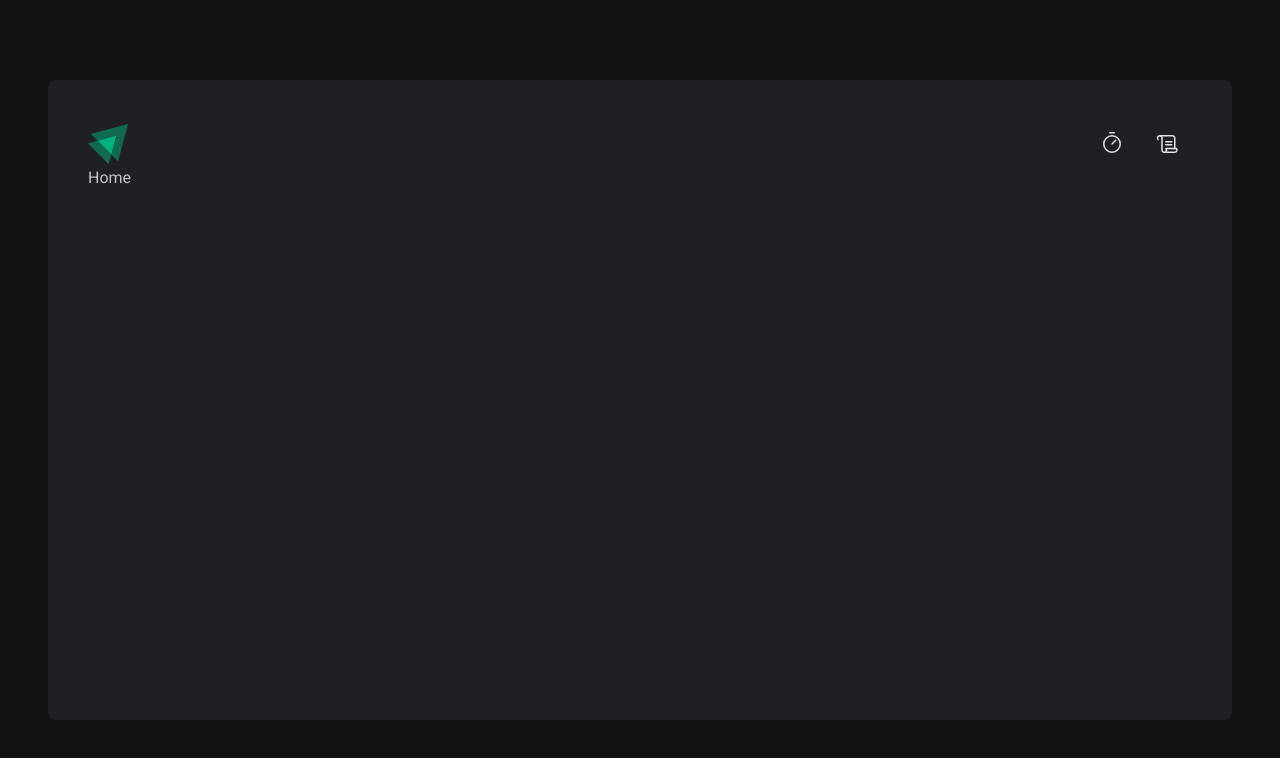
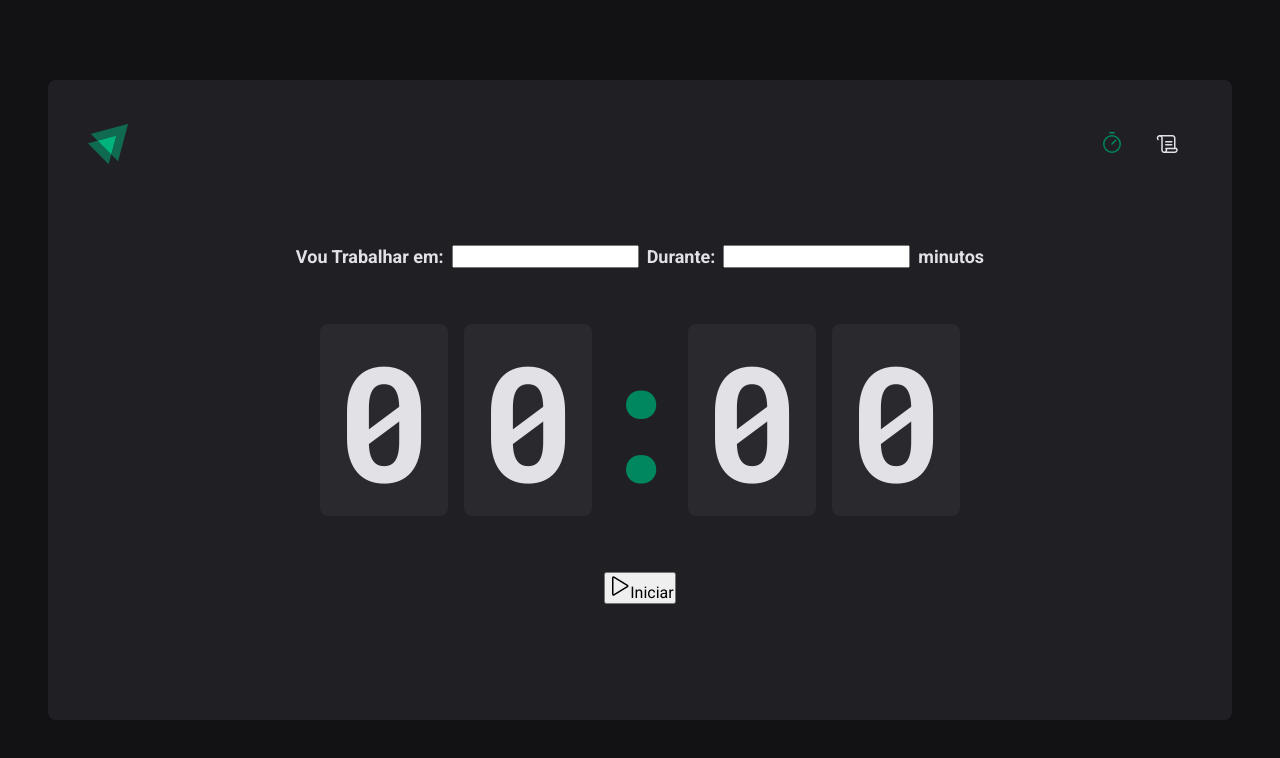
Before and after one commit to FerrazNathan/focus-timer, a React (Vite) app: page / in a window 1280 px wide. Shown: the top 758 px of the page. Built offline with nearby package versions, Linux system fonts and the light colour scheme.

Commit message:
Criação da estrutura de seções e primeiras interações com a Home

```diff
--- a/src/Router.tsx
+++ b/src/Router.tsx
@@ -1,7 +1,7 @@
 import { Routes, Route } from 'react-router-dom'
-import { Home } from './/pages/home'
+import { Home } from './pages/Home'
 import { DefaultLayout } from './layouts/DefaultLayout'
-import { History } from './pages/history'
+import { History } from './pages/History'
 
 export function Router() {
   return (
--- /dev/null
+++ b/src/Sections/HomeForm/index.tsx
@@ -0,0 +1,34 @@
+import { Play } from 'phosphor-react'
+
+import * as S from './styles'
+
+export const HomeForm = () => {
+  return (
+    <S.ContainerMain>
+      <S.FormContainer action="">
+        <S.ContentForm>
+          <label htmlFor="task">Vou Trabalhar em:</label>
+          <input type="text" id="task" />
+
+          <label htmlFor="minutesOfDuration">Durante:</label>
+          <input type="number" id="minutesOfDuration" />
+
+          <span>minutos</span>
+        </S.ContentForm>
+
+        <S.CountDownContainer>
+          <span>0</span>
+          <span>0</span>
+          <S.Divisor>:</S.Divisor>
+          <span>0</span>
+          <span>0</span>
+        </S.CountDownContainer>
+
+        <button type="submit">
+          <Play size={24} />
+          Iniciar
+        </button>
+      </S.FormContainer>
+    </S.ContainerMain>
+  )
+}
--- /dev/null
+++ b/src/Sections/HomeForm/styles.ts
@@ -0,0 +1,53 @@
+import styled from 'styled-components'
+
+export const ContainerMain = styled.main`
+  display: flex;
+  flex-direction: column;
+  align-items: center;
+  justify-content: center;
+  flex: 1;
+`
+
+export const FormContainer = styled.form`
+  display: flex;
+  flex-direction: column;
+  align-items: center;
+  gap: 3.5rem;
+`
+
+export const ContentForm = styled.div`
+  width: 100%;
+  display: flex;
+  align-items: center;
+  justify-content: center;
+  gap: 0.5rem;
+  color: ${(props) => props.theme.colors.gray100};
+  font-size: 1.125rem;
+  font-weight: 700;
+  flex-wrap: wrap;
+`
+
+export const CountDownContainer = styled.div`
+  font-family: 'Roboto Mono', monospace;
+  font-size: 10rem;
+  line-height: 8rem;
+  color: ${(props) => props.theme.colors.gray100};
+  display: flex;
+  gap: 1rem;
+
+  span {
+    background: ${(props) => props.theme.colors.gray700};
+    padding: 2rem 1rem;
+    border-radius: 0.5rem;
+  }
+`
+
+export const Divisor = styled.div`
+  padding: 2rem 0;
+  color: ${(props) => props.theme.colors.green500};);
+  width: 4rem;
+  text-align: center;
+  display: flex;
+  align-items: center;
+  justify-content: center;
+`
--- a/src/components/Header/styles.ts
+++ b/src/components/Header/styles.ts
@@ -22,10 +22,10 @@ export const ContainerHeader = styled.header`
       & :hover {
         border-bottom: 3px solid ${(props) => props.theme.colors.green500};
       }
+    }
 
-      & :active {
-        color: ${(props) => props.theme.colors.green500};
-      }
+    .active {
+      color: ${(props) => props.theme.colors.green500};
     }
   }
 `
--- a/src/pages/App.tsx
+++ b/src/pages/App.tsx
@@ -1,4 +1,3 @@
-// import { useState } from 'react'
 import { ThemeProvider } from 'styled-components'
 import { themeDefault } from '../styles/themes/themeDefault'
 import { GlobalStyle } from '../styles/global'
--- /dev/null
+++ b/src/pages/Home.tsx
@@ -0,0 +1,10 @@
+import React from 'react'
+import { HomeForm } from '../Sections/HomeForm'
+
+export function Home() {
+  return (
+    <React.Fragment>
+      <HomeForm />
+    </React.Fragment>
+  )
+}
--- a/src/pages/home/index.tsx
+++ /dev/null
@@ -1,5 +0,0 @@
-import React from 'react'
-
-export function Home() {
-  return <div>Home</div>
-}
--- a/src/styles/global.ts
+++ b/src/styles/global.ts
@@ -17,6 +17,8 @@ export const GlobalStyle = createGlobalStyle`
 	body {
 		background: ${(props) => props.theme.colors.gray900};
 		color: ${(props) => props.theme.colors.gray300};
+
+		--webkit-font-smoothing: antialiased;
 	}
 
 	body, input, textarea, button {
```
Also changed, not shown: src/pages/History.tsx (renamed from src/pages/history/index.tsx).
